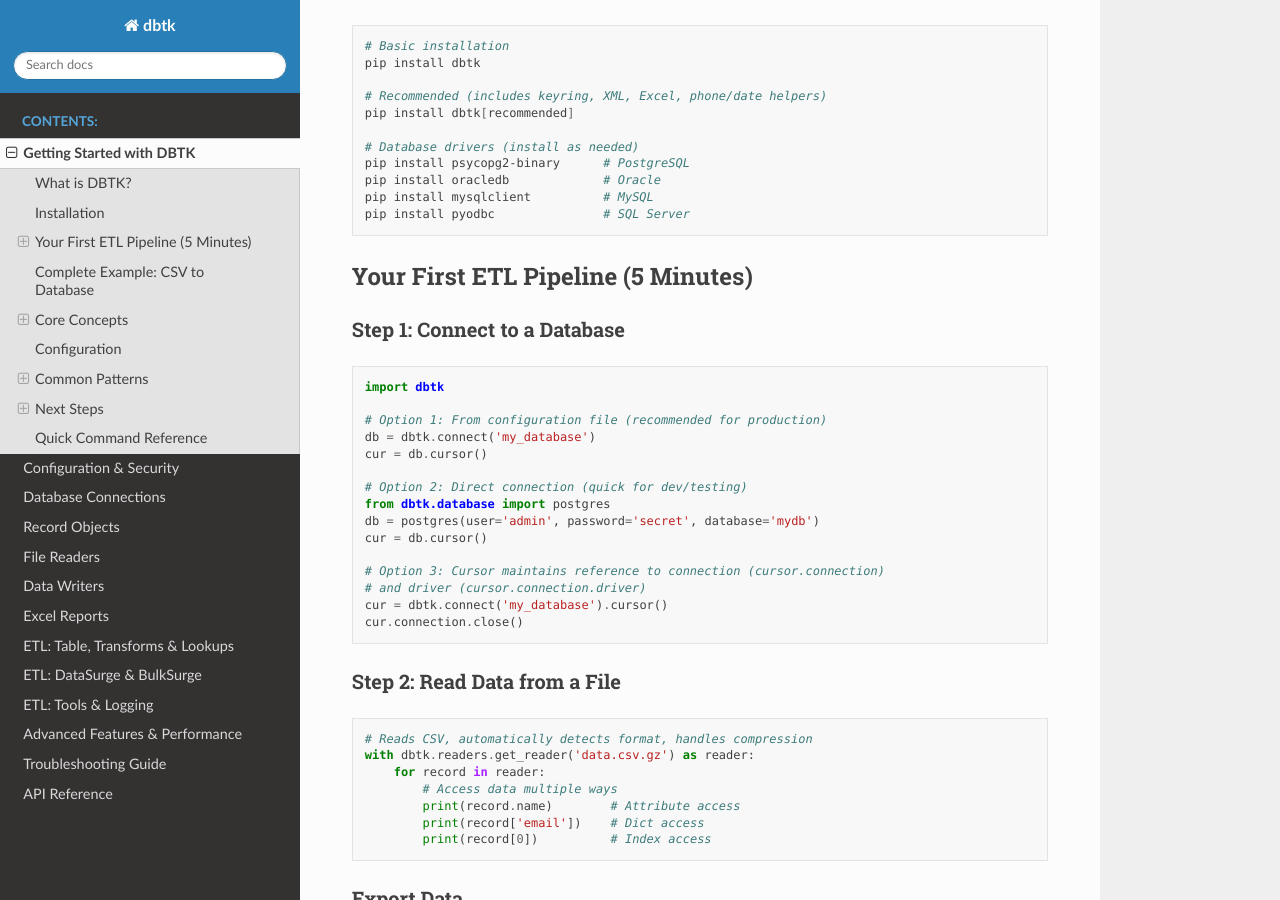
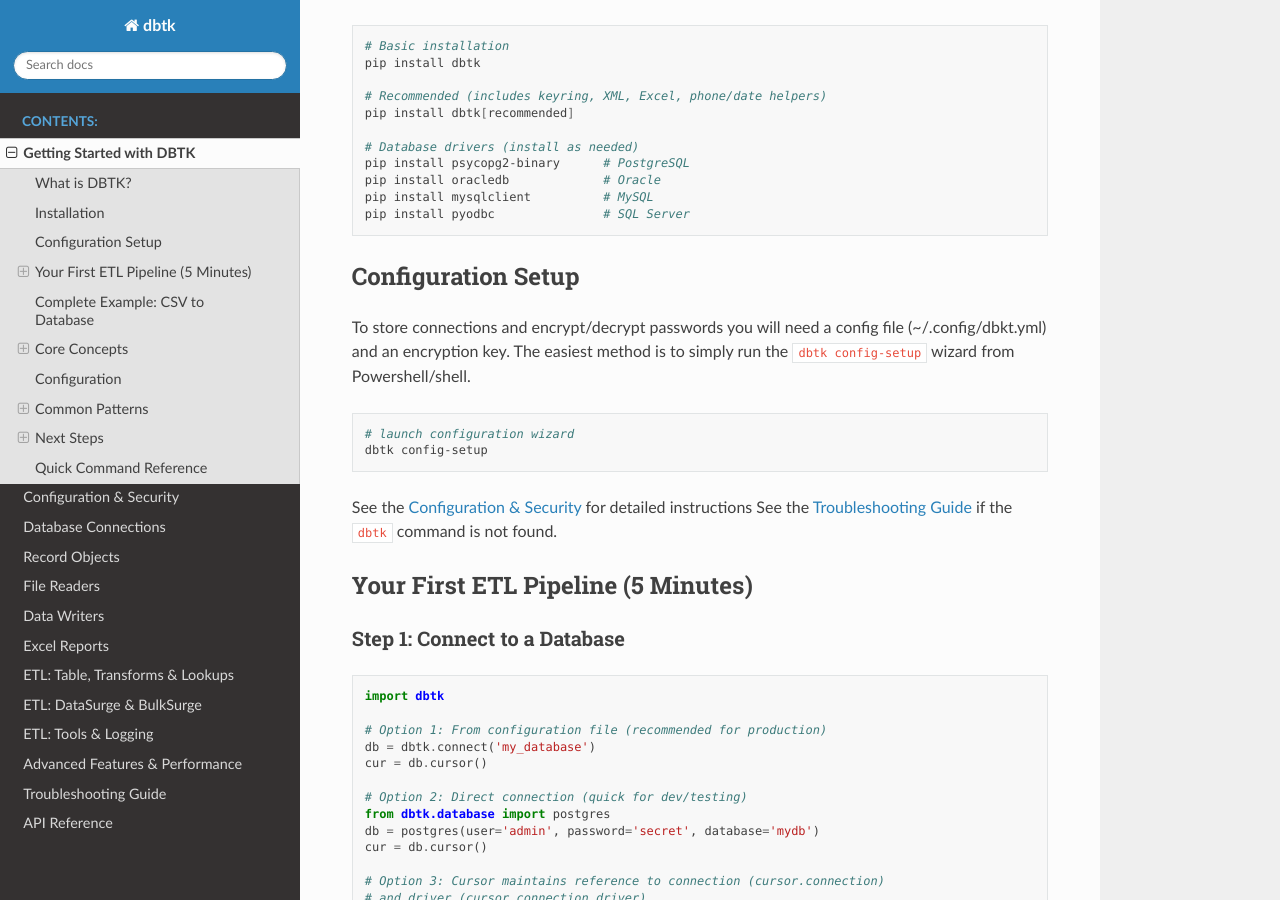
Before and after one commit to scottrbailey/dbtk, a Sphinx documentation site: the page built from docs/01-getting-started.md, in a window 1280 px wide and 900 px high, scrolled down 511 px. Built offline with Sphinx 7.4.7 and the Read the Docs theme 3.1.0, drawn with Linux system fonts in a browser that asks for light colours.

Commit message:
- clearly identify sample connections in sample config - add configuration wizard to getting started

````diff
--- a/docs/01-getting-started.md
+++ b/docs/01-getting-started.md
@@ -26,6 +26,17 @@ pip install oracledb             # Oracle
 pip install mysqlclient          # MySQL
 pip install pyodbc               # SQL Server
 ```
+
+## Configuration Setup
+
+To store connections and encrypt/decrypt passwords you will need a config file (~/.config/dbkt.yml) and an encryption key. The easiest method is to simply run the `dbtk config-setup` wizard from Powershell/shell.
+
+```bash
+# launch configuration wizard
+dbtk config-setup
+```
+See the [Configuration & Security](02-configuration.md) for detailed instructions
+See the [Troubleshooting Guide](12-troubleshooting.md#dbtk-command-not-found-windows) if the `dbtk` command is not found.
 
 ## Your First ETL Pipeline (5 Minutes)
 
````
Also changed, not shown: docs/12-troubleshooting.md (+1 -1 lines), 1 other file.
